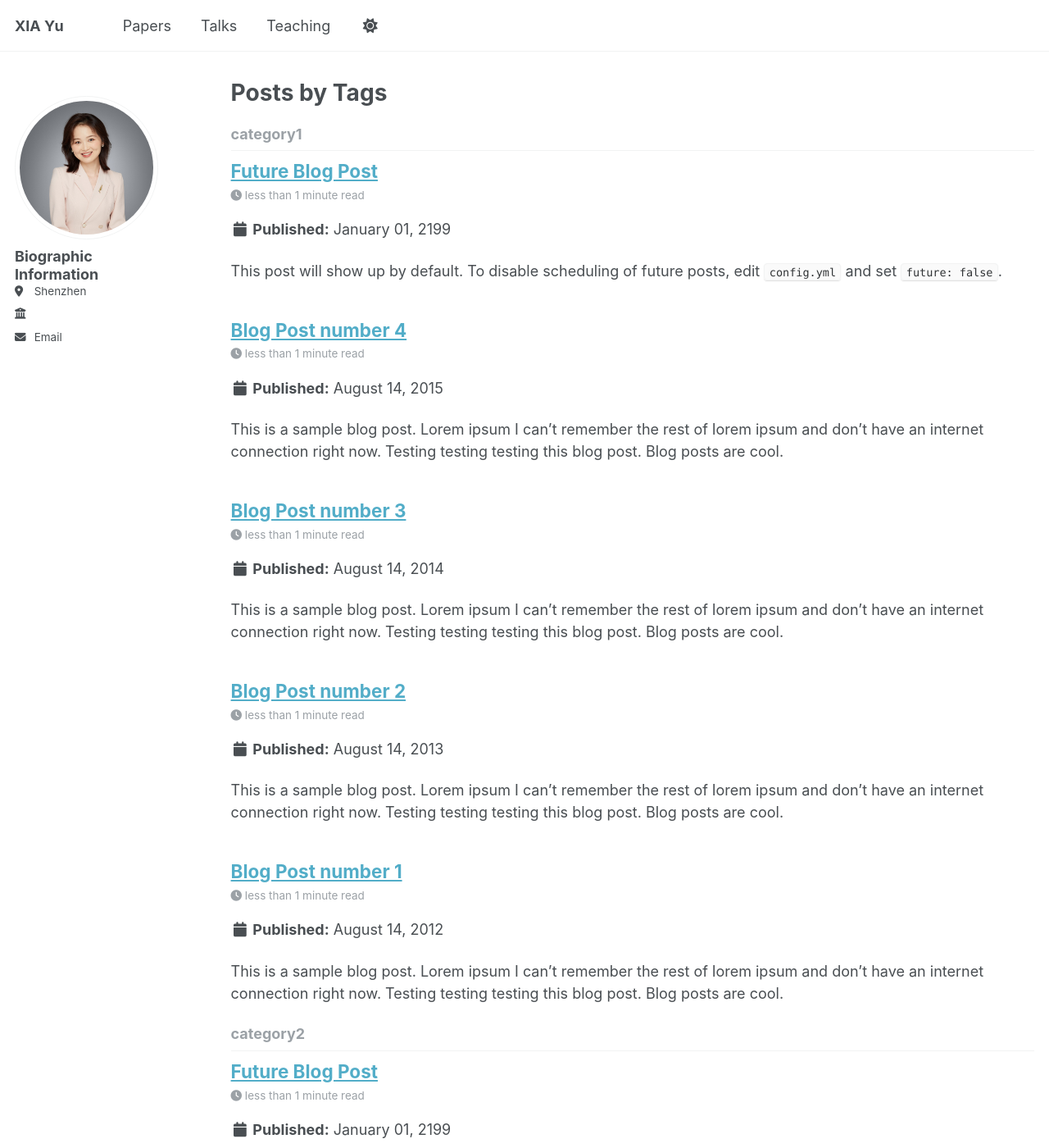
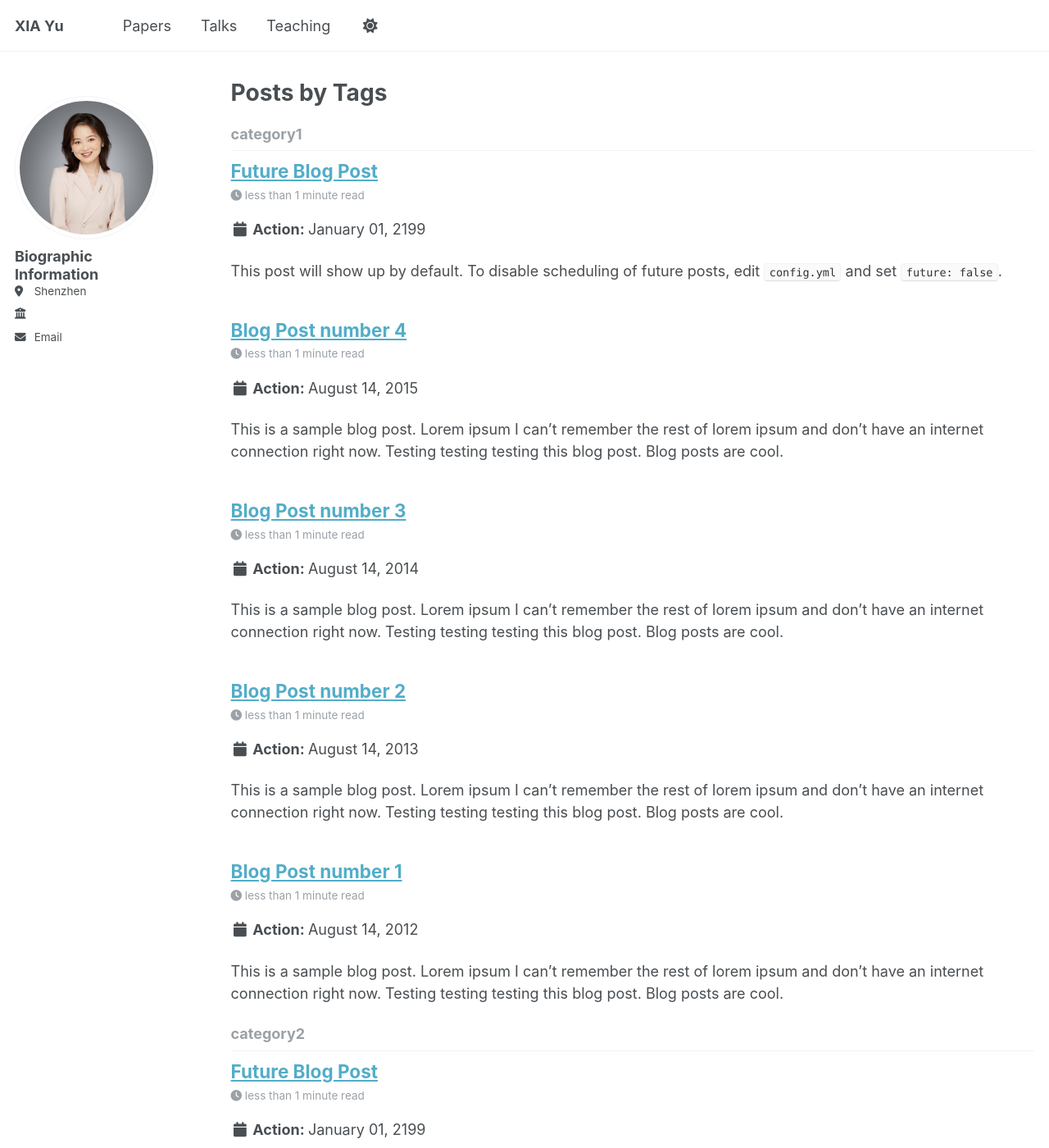
Before and after one commit to yuxia2025/yuxia2025.github.io, a Jekyll site: the page built from _pages/tag-archive.html, in a window 1280 px wide and 1400 px high. Shown: the whole window at 82% size. Built offline with Jekyll 4.4.1, drawn with Linux system fonts in a browser that asks for light colours; some of the changed text lies outside the part shown.

Commit message:
Update archive-single.html

```diff
--- a/_includes/archive-single.html
+++ b/_includes/archive-single.html
@@ -55,9 +55,8 @@
           {% endif %}
         {% elsif post.date %}
 
-         <p class="page__date"><strong><i class="fa fa-fw fa-calendar" aria-hidden="true"></i> {{ site.data.ui-text[site.locale].date_label | default: post.action }}</strong> <time datetime="{{ post.date | default: "1900-01-01" | date_to_xmlschema }}">{{ post.date | default: "1900-01-01" | date: "%B %d, %Y" }}</time></p>
+          <p class="page__date"><strong><i class="fa fa-fw fa-calendar" aria-hidden="true"></i> Action: {{ post.action }}</strong> <time datetime="{{ post.date | default: "1900-01-01" | date_to_xmlschema }}">{{ post.date | default: "1900-01-01" | date: "%B %d, %Y" }}</time></p>
         {% endif %}
-
 
     {% if post.excerpt and site.read_more != 'enabled' %}
     <p class="archive__item-excerpt" itemprop="description">{{ post.excerpt | markdownify }}</p>
```
